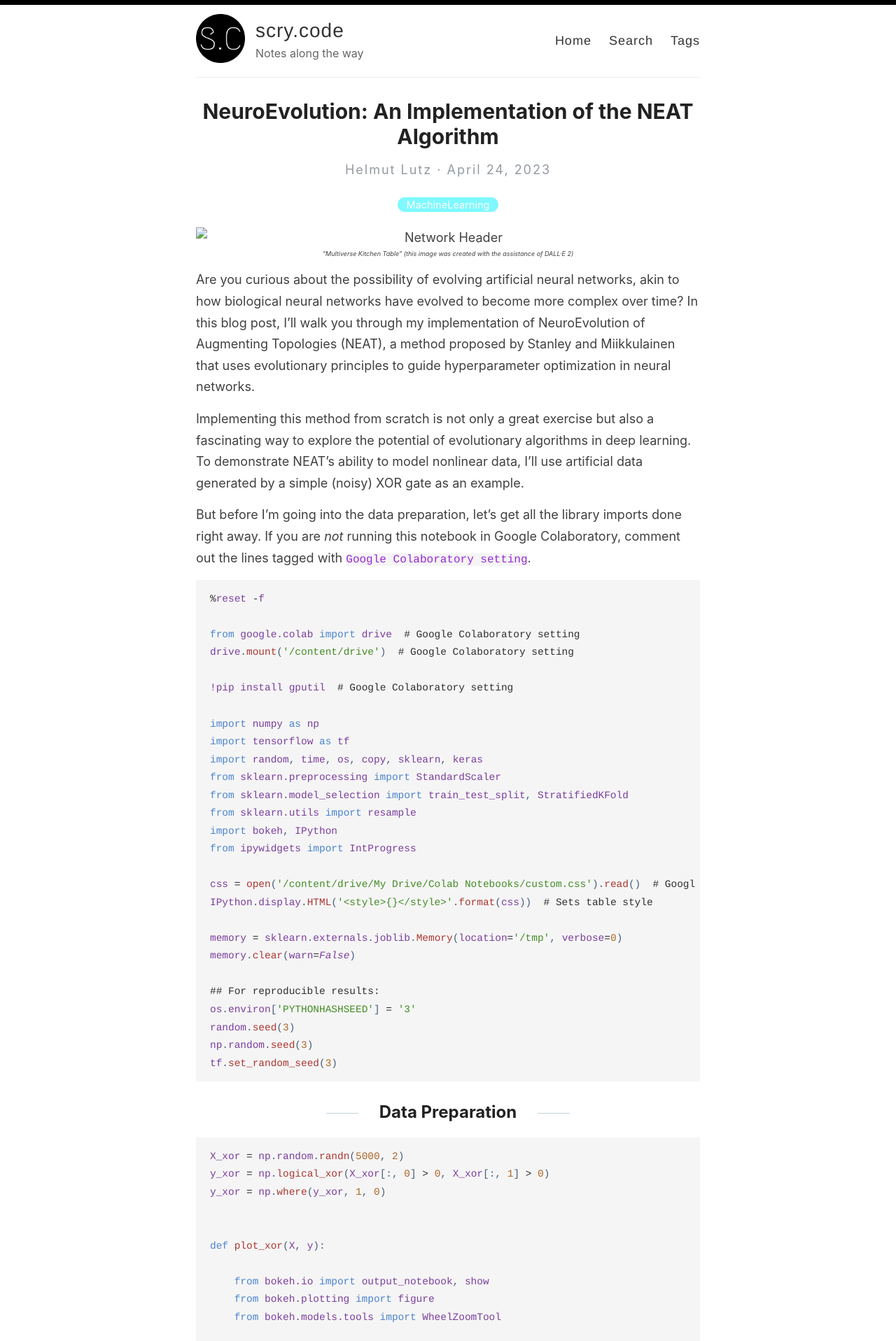
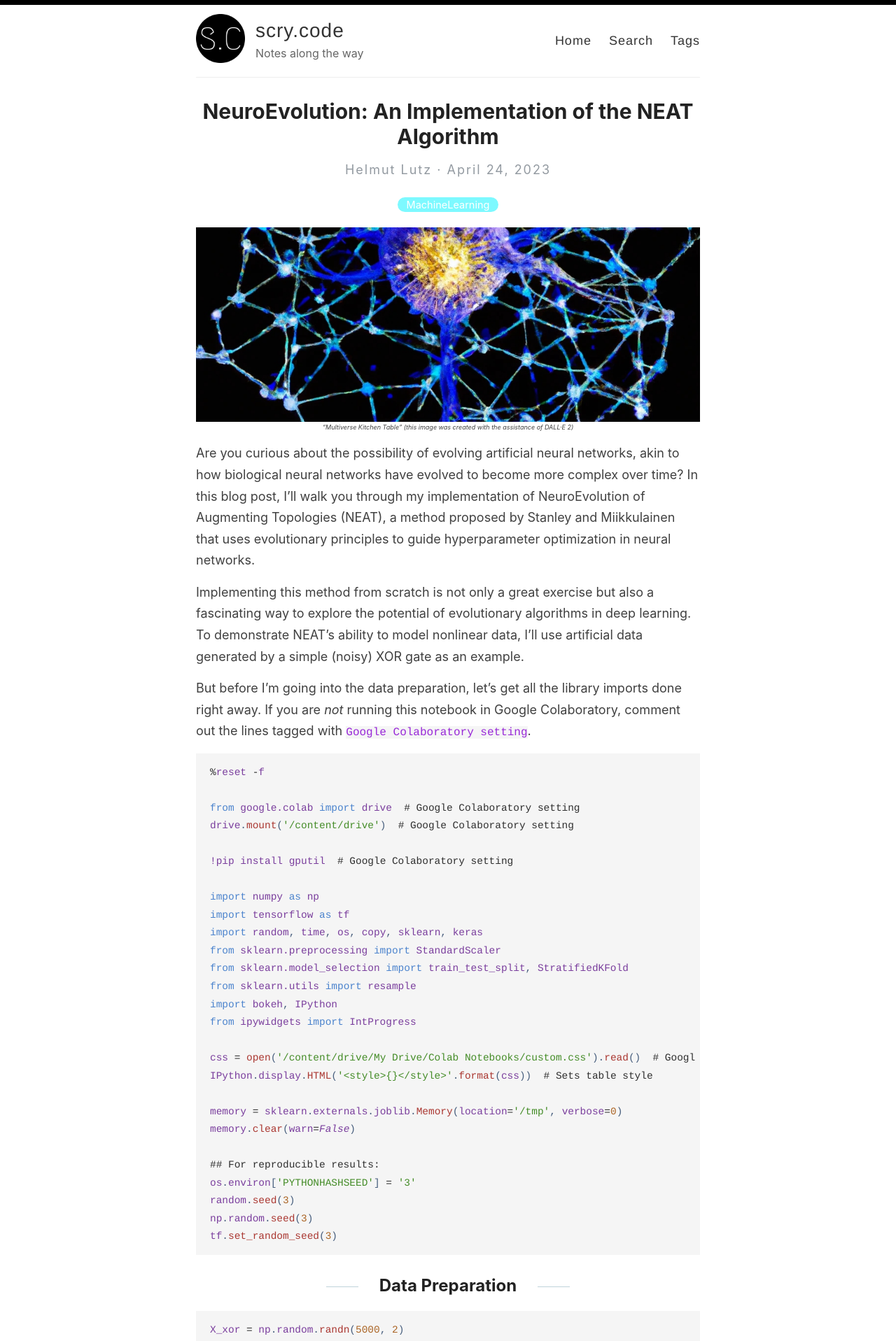
Before and after one commit to helmutlutz/blog, a Jekyll site: the page built from docs/_posts/2023-04-24-neat-paper-implementation.md, in a window 1280 px wide. Shown: the top 1917 px of the page at 70% size. Built offline with Jekyll 4.4.1, drawn with Linux system fonts in a browser that asks for light colours.

Commit message:
Fixed file-path for neat-paper-article images

```diff
--- a/docs/_posts/2023-04-24-neat-paper-implementation.md
+++ b/docs/_posts/2023-04-24-neat-paper-implementation.md
@@ -5,7 +5,7 @@ date:   2023-04-24 18:55:50 +0100
 category: Work
 tags: MachineLearning
 ---
-![Network Header](/images/neat_paper_implementation/article_header.jpg)
+![Network Header](/images/neat-paper-implementation/article_header.jpg)
 *"Multiverse Kitchen Table" (this image was created with the assistance of DALL·E 2)*
 
 Are you curious about the possibility of evolving artificial neural networks, akin to how biological neural networks have evolved to become more complex over time? In this blog post, I'll walk you through my implementation of NeuroEvolution of Augmenting Topologies (NEAT), a method proposed by Stanley and Miikkulainen that uses evolutionary principles to guide hyperparameter optimization in neural networks.
```
